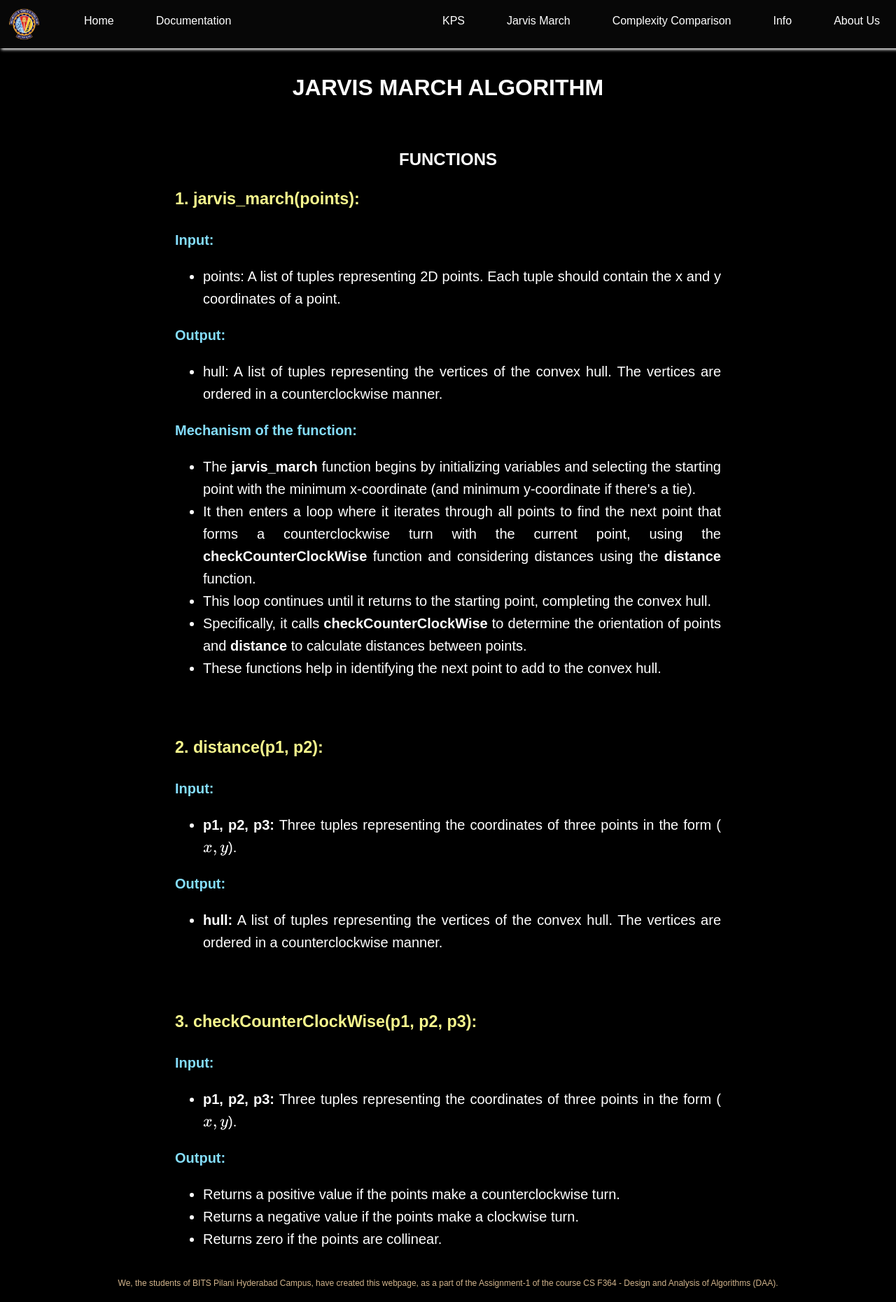
After one commit to SakshamBajaj18/Convex-Hull, a Flask app: page /documentation in a window 1280 px wide. The commit adds this page. Shown: the whole page at 70% size. Run offline with Flask 3, Linux system fonts and the light colour scheme.

Commit message:
added documentation

```diff
--- a/GUI/app.py
+++ b/GUI/app.py
@@ -58,5 +58,9 @@ def kps_visualisation():
         bokeh_script=server_document('http://localhost:5006/kps')
         return render_template('kps.html', script1=bokeh_script)
 
+@app.route('/documentation')
+def documentation():
+    return render_template('documentation.html')
+
 if __name__ == '__main__':
     app.run(debug=True)
--- /dev/null
+++ b/GUI/templates/documentation.html
@@ -0,0 +1,216 @@
+<!DOCTYPE html>
+<html>
+
+<head>
+  <title>DAA ASSIGNMENT</title>
+  <link rel="stylesheet" type="text/css" href="{{ url_for('static', filename='CSS/style.css') }}">
+  <link rel="stylesheet" type="text/css" href="{{ url_for('static', filename='CSS/navigation.css') }}">
+  <link rel="icon" type="image/png" href="{{ url_for('static', filename='Images/logo.png') }}">
+</head>
+<style>
+    .member {
+      display: flex;
+      background-color: black;
+      border-radius: 1px;
+      padding: 20px;
+      margin-bottom: 20px;
+      box-shadow: 0 1px 2px rgba(0, 0, 0, 0.1);
+    }
+    body {
+      font-family: Arial, sans-serif;
+      background-color: black;
+      padding: 0px;
+      max-width: 100%;
+      position: relative;
+    }
+    h1 {
+      margin-top: 3%;
+      text-align: center;
+      color: white;
+      size: 100px;
+    }
+    h2{
+      margin-top: 70px;
+      text-align: center;
+      color: white;
+      size: 100px;
+      margin-left: 0px;
+
+    }
+
+    .member p {
+      color: white;
+      font-size: 30px;
+      display: flex;
+      justify-content: first baseline;
+    }
+    .introduction {
+      padding: 0 250px;
+      color: white;
+      font-size: 20px;
+      line-height: 1.6;
+    }
+    .introduction ul {
+      list-style-type: disc;
+      margin-left: 0px;
+      justify-content: left;
+    }
+    .center-image {
+      display: block;
+      margin-left: auto;
+      margin-right: auto;
+    }
+</style>
+
+<body>
+  <body>
+    <div class="navbar">
+        <img src="{{ url_for('static', filename='Images/logo.png') }}" alt="logo" />
+        <div class="home">
+          <ul>
+            <li><a  href="{{url_for('documentation')}}">   Documentation </a></li>
+            <li><a  href="{{url_for('index')}}">   Home </a></li>
+
+          </ul>
+
+        </div>
+
+        <ul>
+          <li><a href="{{url_for('about_us')}}">About Us </a></li>
+          <li><a href="{{url_for('info')}}">Info </a></li>
+          <li><a href="{{url_for('comp')}}">Complexity Comparison </a></li>
+          <li><a  href="{{url_for('jarvis_march')}}">   Jarvis March </a></li>
+          <li><a  href="{{url_for('kirkpatrick_seidel')}}">   KPS </a></li>
+
+        </ul>
+      </div>
+<head>
+        <meta charset="UTF-8">
+        <meta name="viewport" content="width=device-width, initial-scale=1.0">
+        <title>MathJax Example</title>
+        <script src="https://polyfill.io/v3/polyfill.min.js?features=es6"></script>
+        <script id="MathJax-script" async src="https://cdn.jsdelivr.net/npm/mathjax@3/es5/tex-mml-chtml.js"></script>
+</head>
+
+
+  <h1>JARVIS MARCH ALGORITHM</h1>
+    <h2 id="introduction">FUNCTIONS</h2>
+    <div class="introduction" style="text-align: justify;">
+      <h3 style="color: rgb(247, 247, 141);">1. jarvis_march(points):</h3>
+
+
+             <p><strong style="color: rgb(132, 221, 251);">Input:</strong></p>
+
+            <ul>
+            <li>points: A list of tuples representing 2D points. Each tuple should contain the x and y coordinates of a point.</li>
+            </ul>
+
+            <p><strong style="color: rgb(132, 221, 251);">Output:</strong></p>
+
+            <ul>
+            <li>hull: A list of tuples representing the vertices of the convex hull. The vertices are ordered in a counterclockwise manner.</li>
+            </ul>
+
+            <p><strong style="color: rgb(132, 221, 251);">Mechanism of the function:</strong></p>
+
+
+        <ul>
+            <li>The <b>jarvis_march</b> function begins by initializing variables and selecting the starting point with the minimum x-coordinate (and minimum y-coordinate if there's a tie).</li>
+            <li>It then enters a loop where it iterates through all points to find the next point that forms a counterclockwise turn with the current point, using the <b>checkCounterClockWise</b> function and considering distances using the <b>distance</b> function.</li>
+            <li>This loop continues until it returns to the starting point, completing the convex hull.</li>
+            <li>Specifically, it calls <b>checkCounterClockWise</b> to determine the orientation of points and <b>distance</b> to calculate distances between points.</li>
+            <li>These functions help in identifying the next point to add to the convex hull.</li>
+        </ul>
+        <!-- <br>
+        <img class="center-image" src="{{ url_for('static', filename='Images/JarvisMarch.png') }}" alt="Jarvis March Algorithm"  width="600" height="auto" />
+        <br> -->
+
+
+
+
+
+    </div>
+
+    <br><br>
+
+
+    <div class="introduction" style="text-align: justify;">
+      <h3 style="color: rgb(247, 247, 141);">2. distance(p1, p2):</h3>
+
+        <!-- <p><strong>Mechanism of the function:</strong></p>
+
+        <ul>
+            <li>It computes the difference in x-coordinates (<em>dx</em>) and y-coordinates (<em>dy</em>) between <em>p1</em> and <em>p2</em>.</li>
+            <li>It then applies the Euclidean distance formula: \( \sqrt{ (x2 - x1)^2 + (y2 - y1)^2 } \).</li>
+            <li>Finally, it returns the computed distance.</li>
+
+        </ul>
+        <br>
+        <img class="center-image" src="{{ url_for('static', filename='Images/distance.png') }}" alt="Jarvis March Algorithm"  width="600" height="auto" />
+        <br> -->
+
+
+
+        <p><strong style="color: rgb(132, 221, 251);">Input:</strong></p>
+
+            <ul>
+            <li><b>p1, p2, p3:</b> Three tuples representing the coordinates of three points in the form (\( x, y \)).</li>
+            </ul>
+
+            <p><strong style="color: rgb(132, 221, 251);">Output:</strong></p>
+
+            <ul>
+            <li><b>hull:</b> A list of tuples representing the vertices of the convex hull. The vertices are ordered in a counterclockwise manner.</li>
+            </ul>
+
+    </div>
+
+    <br><br>
+
+    <div class="introduction" style="text-align: justify;">
+      <h3 style="color: rgb(247, 247, 141)">3. checkCounterClockWise(p1, p2, p3):</h3>
+
+        <!-- <p><strong>Mechanism of the function:</strong></p>
+
+        <p>It uses the cross product method to determine the turn:</p>
+        <ul>
+          <li>If \( (p2[1] - p1[1]) \times (p3[0] - p2[0]) - (p2[0] - p1[0]) \times (p3[1] - p2[1]) &gt; 0 \), the points make a counterclockwise turn.</li>
+          <li>If \( (p2[1] - p1[1]) \times (p3[0] - p2[0]) - (p2[0] - p1[0]) \times (p3[1] - p2[1]) &lt; 0 \), the points make a clockwise turn.</li>
+          <li>If the result is zero, the points are collinear.</li>
+        </ul>
+        <br>
+        <img class="center-image" src="{{ url_for('static', filename='Images/ccw.png') }}" alt="Jarvis March Algorithm"  width="600" height="auto" />
+        <br>
+         -->
+
+
+
+
+             <p><strong style="color: rgb(132, 221, 251);">Input:</strong></p>
+
+            <ul>
+            <li><b>p1, p2, p3:</b> Three tuples representing the coordinates of three points in the form (\( x, y \)).</li>
+            </ul>
+
+            <p><strong style="color: rgb(132, 221, 251);">Output:</strong></p>
+
+            <ul>
+            <li>Returns a positive value if the points make a counterclockwise turn.</li>
+            <li>Returns a negative value if the points make a clockwise turn.</li>
+            <li>Returns zero if the points are collinear.</li>
+            </ul>
+
+    </div>
+
+
+
+
+
+
+  <div class="footer">
+    We, the students of BITS Pilani Hyderabad Campus, have created this webpage, as a part of the Assignment-1 of the course
+  CS F364 - Design and Analysis of Algorithms (DAA).
+  </div>
+</body>
+
+</html>
```
Also changed, not shown: GUI/templates/about-us.html (+8 -1 lines), GUI/templates/complexityComp.html (+8 -1 lines), GUI/templates/index.html (+8 -1 lines), GUI/templates/intro.html (+8 -1 lines), GUI/templates/jarvis_march_visualisation.html (+8 -1 lines), GUI/templates/jarvisalgo.html (+9 -1 lines), GUI/templates/jm_epilogue.html (+8 -1 lines), GUI/templates/jm_runtime.html (+8 -1 lines), GUI/templates/kps.html (+9 -1 lines), GUI/templates/kps_epilogue.html (+8 -1 lines), GUI/templates/kps_runtime.html (+8 -1 lines), GUI/templates/kpsalgo.html (+8 -1 lines), GUI/static/Images/JarvisMarch.png (added), GUI/static/Images/ccw.png (added), 1 more files.
